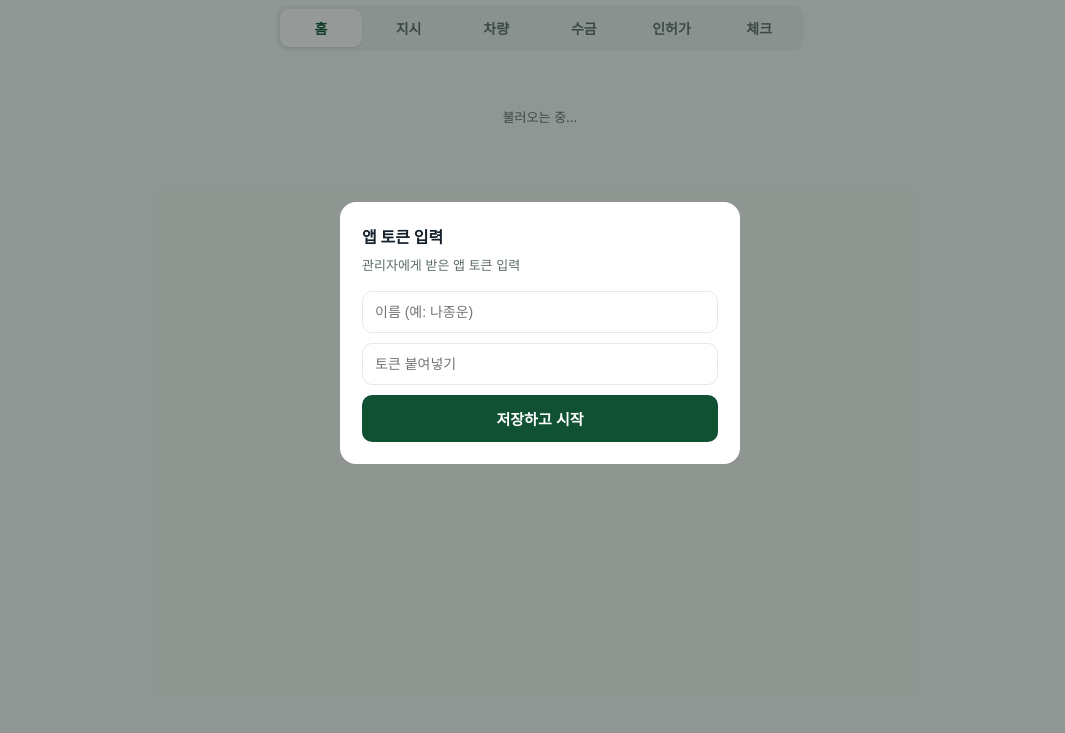
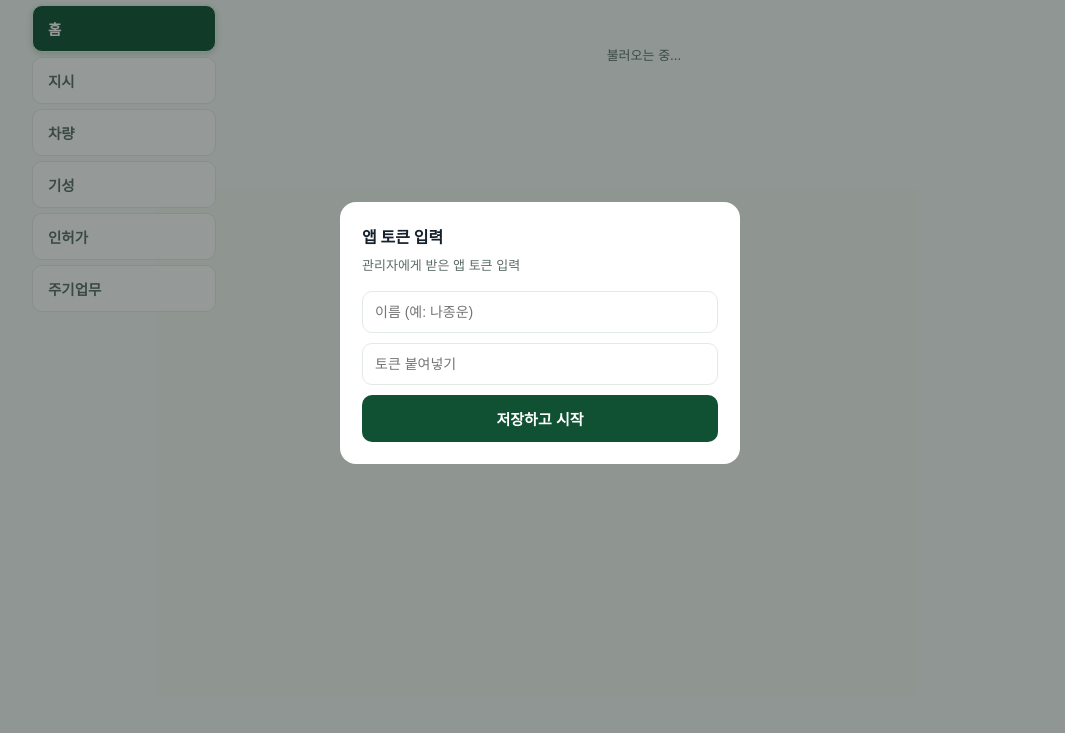
Before and after one commit to ngi6442-afk/jongwoon-app, a plain HTML site: page index.html in a window 1280 px wide. Shown: the part 67-800 px from the top of the page, without its empty margins (100-1165 px from the left). Drawn offline with Linux system fonts and the light colour scheme.

Commit message:
UI 개편: 명칭·헤더·탭명 + PC/모바일 반응형
- 앱명 종운 그룹웨어(manifest/title), 헤더 좌상단 종운환경·종운건설
- 탭명: 수금→기성, 체크→주기업무
- 반응형: 모바일 상단 가로탭 / PC(>=860px) 좌측 세로 사이드바 + 우측 콘텐츠
- sw v7→v8

```diff
--- a/index.html
+++ b/index.html
@@ -3,7 +3,7 @@
 <head>
 <meta charset="utf-8">
 <meta name="viewport" content="width=device-width, initial-scale=1, viewport-fit=cover">
-<title>종운 업무체크</title>
+<title>종운 그룹웨어</title>
 <meta name="theme-color" content="#0F5132">
 <link rel="manifest" href="./manifest.webmanifest">
 <link rel="icon" href="./icon-192.png">
@@ -64,18 +64,20 @@
   }
   .tab-btn{
     flex:1;
+    min-width:0;
     border:none;
     background:transparent;
-    padding:9px 0;
+    padding:9px 2px;
     border-radius:9px;
-    font-size:14px;
+    font-size:12.5px;
     font-weight:700;
     color:var(--sub);
     cursor:pointer;
     display:flex;
     align-items:center;
     justify-content:center;
-    gap:6px;
+    gap:4px;
+    white-space:nowrap;
   }
   .tab-btn.active{
     background:#fff;
@@ -473,25 +475,55 @@
   .modal button.danger{width:100%;padding:11px;border:none;background:transparent;color:#B0332A;font-size:13px;font-weight:700;margin-top:2px;cursor:pointer;}
   .modal select{width:100%;padding:12px;border-radius:10px;border:1px solid var(--line);font-size:14px;margin-bottom:10px;background:#fff;}
   .modal .mini-btn{margin:-4px 0 12px 2px;}
+
+  /* 반응형: 모바일=상단 탭, PC=좌측 세로 사이드바 */
+  .views{min-width:0;}
+  @media (min-width: 860px){
+    #app{max-width:1060px;padding:16px 22px 48px;}
+    .layout{display:flex;align-items:flex-start;gap:24px;}
+    .tabbar{
+      flex-direction:column;
+      width:184px;
+      flex-shrink:0;
+      gap:5px;
+      background:transparent;
+      padding:0;
+      position:sticky;
+      top:16px;
+    }
+    .tab-btn{
+      justify-content:flex-start;
+      padding:12px 15px;
+      font-size:14.5px;
+      background:var(--card);
+      border:1px solid var(--line);
+      border-radius:10px;
+    }
+    .tab-btn.active{background:var(--brand-dark);color:#fff;box-shadow:0 2px 6px rgba(15,81,50,0.2);}
+    .tab-btn .tab-badge{margin-left:auto;}
+    .views{flex:1;}
+  }
 </style>
 </head>
 <body>
 <div id="app">
   <header class="topbar">
-    <h1>종운 업무체크</h1>
+    <h1>종운환경 · 종운건설</h1>
     <button class="gear-btn" id="gearBtn" aria-label="설정">⚙</button>
   </header>
 
   <div class="offline-banner" id="offlineBanner">오프라인 — 연결되면 자동 저장</div>
 
+  <div class="layout">
   <nav class="tabbar">
     <button class="tab-btn active" data-tab="dash" id="tabDashBtn">홈</button>
     <button class="tab-btn" data-tab="tasks" id="tabTasksBtn">지시 <span class="tab-badge hide" id="taskTabBadge">0</span></button>
     <button class="tab-btn" data-tab="veh" id="tabVehBtn">차량</button>
-    <button class="tab-btn" data-tab="rec" id="tabRecBtn">수금</button>
+    <button class="tab-btn" data-tab="rec" id="tabRecBtn">기성</button>
     <button class="tab-btn" data-tab="lic" id="tabLicBtn">인허가</button>
-    <button class="tab-btn" data-tab="check" id="tabCheckBtn">체크</button>
+    <button class="tab-btn" data-tab="check" id="tabCheckBtn">주기업무</button>
   </nav>
+  <div class="views">
 
   <!-- 통합 대시보드 (첫 화면) -->
   <div class="view active" id="view-dash">
@@ -571,6 +603,8 @@
         <div class="item"><div class="item-body"><div class="item-title">밀폐공간 · 석면 투입 전 → JW-06-012 · 특별교육</div></div></div>
       </div>
     </section>
+  </div>
+  </div>
   </div>
 </div>
 
@@ -2094,7 +2128,7 @@
       head.textContent = unpaid.length ? (unpaid.length + "건" + (sum ? " · " + fmtAmount(sum) + "원" : "")) : "";
     }
     listHost.innerHTML = unpaid.length ? unpaid.map(function(r){ return recRowHtml(r, false); }).join("") : '<div class="empty-line">미수 건이 없습니다.</div>';
-    toggleBtn.textContent = showRecPaid ? "수금 완료 숨기기" : ("수금 완료 보기 (" + paid.length + ")");
+    toggleBtn.textContent = showRecPaid ? "입금 완료 숨기기" : ("입금 완료 보기 (" + paid.length + ")");
     paidHost.style.display = showRecPaid ? "block" : "none";
     paidHost.innerHTML = paid.map(function(r){ return recRowHtml(r, true); }).join("");
     bindRecHandlers(listHost);
--- a/sw.js
+++ b/sw.js
@@ -1,4 +1,4 @@
-const SHELL_CACHE = 'jw-shell-v7';
+const SHELL_CACHE = 'jw-shell-v8';
 const SHELL_FILES = [
   './',
   './index.html',
```
Also changed, not shown: CLAUDE.md (+4 -2 lines), manifest.webmanifest.
